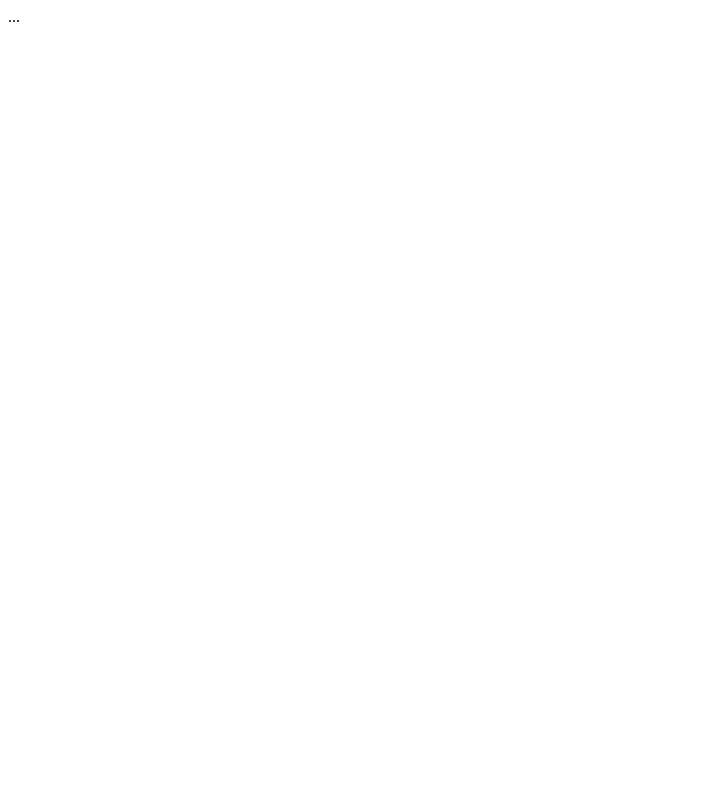
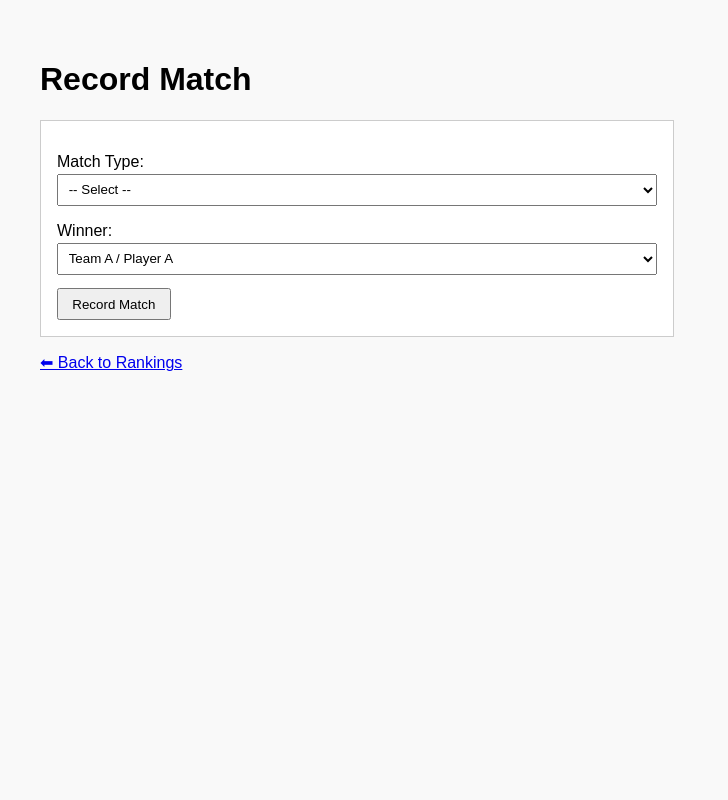
Before and after one commit to JatinK07/GT_badminton, a Flask app: page /record_match in a window 1280 px wide. Before the commit the part shown is almost empty. Shown: the whole page, without its empty margins (0-728 px from the left). Run offline with Flask 3, Linux system fonts and the light colour scheme.

Commit message:
Update record_match.html

```diff
--- a/templates/record_match.html
+++ b/templates/record_match.html
@@ -1 +1,92 @@
-...
+<!DOCTYPE html>
+<html>
+<head>
+    <title>Record Match</title>
+    <style>
+        body { font-family: Arial; padding: 2em; background: #f9f9f9; }
+        form { background: #fff; padding: 1em; border: 1px solid #ccc; max-width: 600px; }
+        label { display: block; margin-top: 1em; }
+        select, input { width: 100%; padding: 0.5em; margin-top: 0.2em; }
+        button { margin-top: 1em; padding: 0.5em 1em; }
+    </style>
+</head>
+<body>
+    <h1>Record Match</h1>
+    <form method="POST">
+        <label>Match Type:
+            <select name="match_type" id="match_type" onchange="toggleMatchFields()" required>
+                <option value="">-- Select --</option>
+                <option value="singles">Singles</option>
+                <option value="doubles">Doubles</option>
+            </select>
+        </label>
+
+        <div id="singles_fields" style="display:none;">
+            <label>Player A:
+                <select name="a">
+                    {% for id, p in players.items() %}
+                    <option value="{{ id }}">{{ p.name }} ({{ p.city }})</option>
+                    {% endfor %}
+                </select>
+            </label>
+            <label>Player B:
+                <select name="b">
+                    {% for id, p in players.items() %}
+                    <option value="{{ id }}">{{ p.name }} ({{ p.city }})</option>
+                    {% endfor %}
+                </select>
+            </label>
+        </div>
+
+        <div id="doubles_fields" style="display:none;">
+            <label>Team A - Player 1:
+                <select name="a1">
+                    {% for id, p in players.items() %}
+                    <option value="{{ id }}">{{ p.name }} ({{ p.city }})</option>
+                    {% endfor %}
+                </select>
+            </label>
+            <label>Team A - Player 2:
+                <select name="a2">
+                    {% for id, p in players.items() %}
+                    <option value="{{ id }}">{{ p.name }} ({{ p.city }})</option>
+                    {% endfor %}
+                </select>
+            </label>
+            <label>Team B - Player 1:
+                <select name="b1">
+                    {% for id, p in players.items() %}
+                    <option value="{{ id }}">{{ p.name }} ({{ p.city }})</option>
+                    {% endfor %}
+                </select>
+            </label>
+            <label>Team B - Player 2:
+                <select name="b2">
+                    {% for id, p in players.items() %}
+                    <option value="{{ id }}">{{ p.name }} ({{ p.city }})</option>
+                    {% endfor %}
+                </select>
+            </label>
+        </div>
+
+        <label>Winner:
+            <select name="winner" required>
+                <option value="A">Team A / Player A</option>
+                <option value="B">Team B / Player B</option>
+            </select>
+        </label>
+
+        <button type="submit">Record Match</button>
+    </form>
+
+    <p><a href="/">⬅ Back to Rankings</a></p>
+
+    <script>
+        function toggleMatchFields() {
+            var type = document.getElementById('match_type').value;
+            document.getElementById('singles_fields').style.display = (type === 'singles') ? 'block' : 'none';
+            document.getElementById('doubles_fields').style.display = (type === 'doubles') ? 'block' : 'none';
+        }
+    </script>
+</body>
+</html>
```
